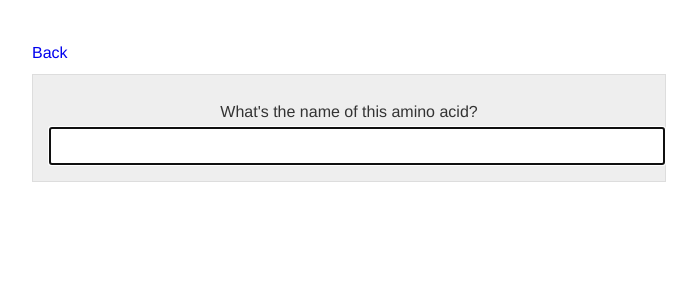
After one commit to mathiasbader/aminos, a Symfony app: template templates/default/code_to_Name.html.twig in a window 1280 px wide. The commit adds this page. Shown: the top 300 px of the page, without its empty margins (8-705 px from the left). Run offline with Twig, Linux system fonts and the light colour scheme; the template is opened without the code that fills it, so the values that code supplies are empty; some libraries are stand-ins or nearby versions.

Commit message:
Add code to name module; Add buttons on dashboard (instead of links)

```diff
--- a/public/css/main.css
+++ b/public/css/main.css
@@ -9,3 +9,16 @@ main {
     margin: 0 auto; }
 a { text-decoration: none; }
 a:hover { text-decoration: underline; }
+.dashboard { margin: 24px 0 }
+.dashboard a { width: 120px; }
+.btn {
+    display: inline-block;
+    text-decoration: none;
+    padding: 8px 12px;
+    background-color: #eee;
+    color: #333;
+    border-radius: 4px;
+    margin-bottom: 16px; }
+.btn:hover {
+    text-decoration: none;
+    background-color: #ddd; }
--- /dev/null
+++ b/templates/default/code_to_Name.html.twig
@@ -0,0 +1,59 @@
+{% extends 'base.html.twig' %}
+
+{% block bodyParam %} onLoad="document.getElementById('answer').focus();"{% endblock %}
+
+{% block body %}
+
+    <div style="margin-bottom: 12px;">
+        <a href="{{ url('index') }}">Back</a>
+    </div>
+
+
+    <div style="display: flex;">
+        {% if answerText is not null and answerAmino is not null %}
+            <div style="width: 50%; padding: 16px; text-align: center; margin-right: 4px;
+            {% if answerCorrect %} background-color: #d0f6d0; border: 3px solid #5aa05a;
+            {% else %}             background-color: #ffdada; border: 3px solid #d45959; {% endif %}
+                    ">
+                <div style="margin-bottom: 12px;">
+                    Your answer <span style="display: inline-block; background-color: white; padding: 0 4px;
+                    border-radius: 3px;">{{ answerText }}</span>
+                    {% if answerCorrect %}
+                        is correct
+                    {% else %}
+                        is not correct for {{ answerAmino.code1 }}.<br>
+                        Correct answer would have been:
+                    {% endif %}
+                </div>
+
+                <div style="background-color: #a32b2b; color: white; border-radius: 16px; width: 24px; height: 24px; float: right; display: inline-block">
+                    <div style="width: 22px; text-align: center">{{ answerAmino.code1 }}</div>
+                </div>
+                <div style="font-weight: bold">{{ answerAmino.name }}</div>
+                <div style="font-size: 0.8em; margin-bottom: 8px;">{{ answerAmino.code3 }}</div>
+                <div style="color: #888; margin-bottom: 8px; text-align: center">{{ answerAmino.formula|lower_digits|raw }}</div>
+                <div>
+                    <img src="{{ answerAmino.image(true) }}"/>
+                </div>
+            </div>
+        {% endif %}
+
+        <div style="background-color: #eee; border: 1px solid #ddd; width: 50%; padding: 16px; text-align: center">
+            <div style="font-size: 4em;">
+                {{ amino.code1 }}
+            </div>
+            <div style="color: #888; margin-bottom: 8px; text-align: center">{{ amino.formula|lower_digits|raw }}</div>
+            <div style="margin-top: 12px;">
+                <form method="post">
+                    <label for="answer" style="display: inline-block; margin-bottom: 6px;">
+                        What's the name of this amino acid?
+                    </label>
+                    <input type="text" name="answer" id="answer" autocomplete="false" style="width: 100%;
+                    font-size: 1.2em; padding: 6px;" />
+                    <input type="hidden" name="amino" value="{{ amino.id }}"/>
+                </form>
+            </div>
+        </div>
+    </div>
+
+{% endblock %}
```
Also changed, not shown: src/Controller/DefaultController.php (+28 -16 lines), src/Service/AminoService.php (+13 -0 lines), templates/default/code_to_image.html.twig (deleted, +0 -9 lines), templates/default/index.html.twig (+5 -4 lines), templates/default/name_to_img.html.twig (renamed from templates/default/name_to_image.html.twig).
